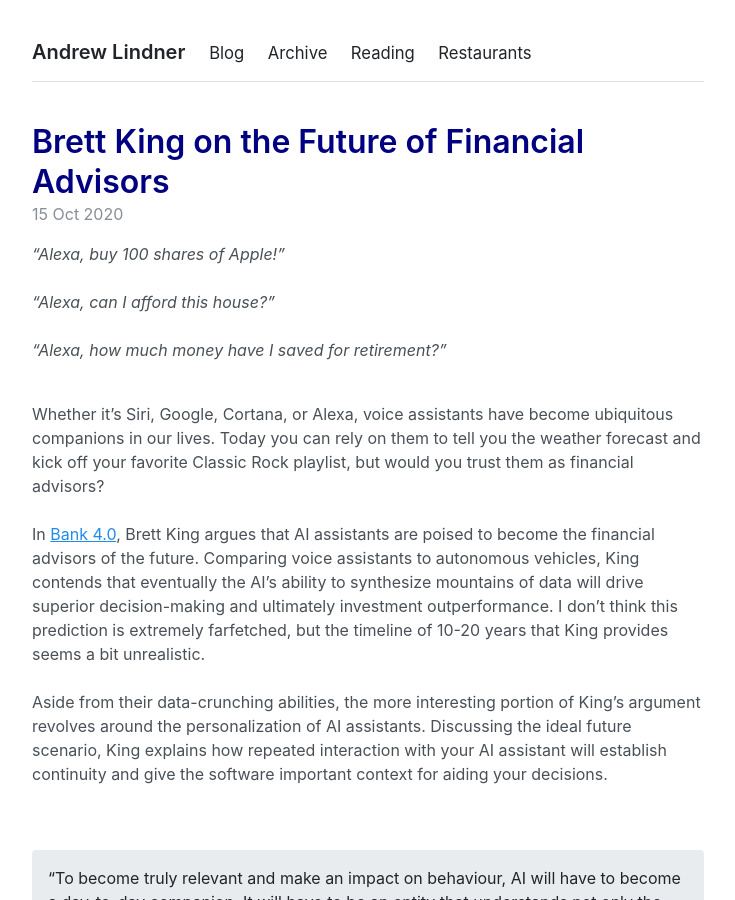
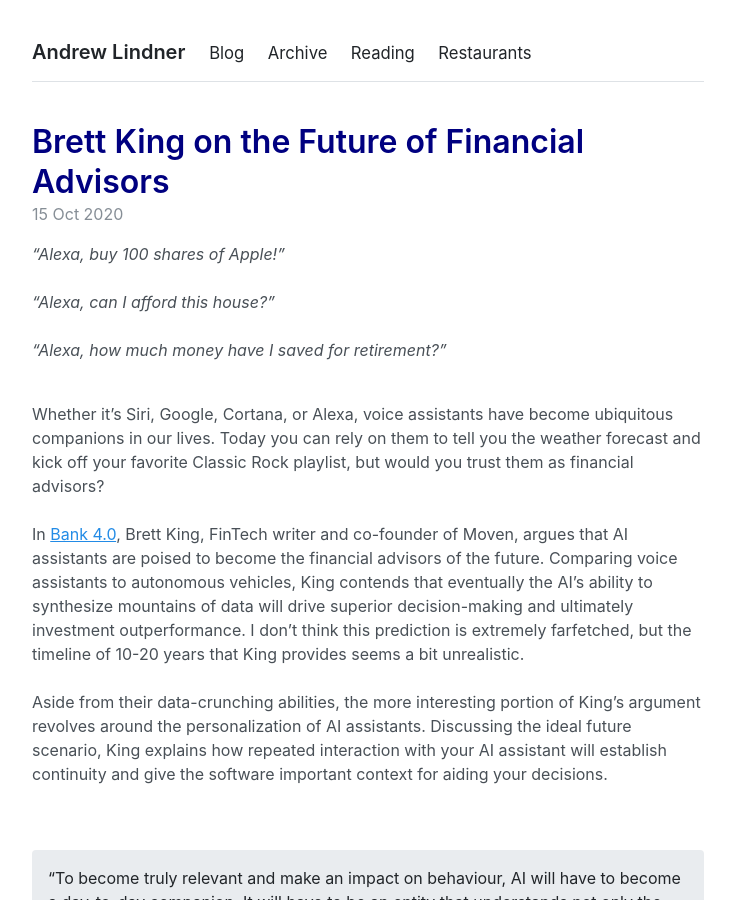
Before and after one commit to rendnil/rendnil.github.io, a Jekyll site: the page built from _posts/2020-10-15-ai-advisors.md, in a window 1280 px wide and 900 px high. Shown: the whole window, without its empty margins (272-1007 px from the left). Built offline with Jekyll 4.4.1, drawn with Linux system fonts in a browser that asks for light colours; nearby versions of some CDN libraries.

Commit message:
Brett King details

```diff
--- a/_posts/2020-10-15-ai-advisors.md
+++ b/_posts/2020-10-15-ai-advisors.md
@@ -16,7 +16,7 @@
 Whether it's Siri, Google, Cortana, or Alexa, voice assistants have become ubiquitous companions in our lives. Today you can rely on them to tell you the weather forecast and kick off your favorite Classic Rock playlist, but would you trust them as financial advisors?
 <br/>
 <br/>
-In <a href="https://www.amazon.com/Bank-4-0-Banking-everywhere-never/dp/9814771767" target="_blank">Bank 4.0</a>, Brett King argues that AI assistants are poised to become the financial advisors of the future. Comparing voice assistants to autonomous vehicles, King contends that eventually the AI's ability to synthesize mountains of data will drive superior decision-making and ultimately investment outperformance. I don't think this prediction is extremely farfetched, but the timeline of 10-20 years that King provides seems a bit unrealistic.
+In <a href="https://www.amazon.com/Bank-4-0-Banking-everywhere-never/dp/9814771767" target="_blank">Bank 4.0</a>, Brett King, FinTech writer and co-founder of Moven, argues that AI assistants are poised to become the financial advisors of the future. Comparing voice assistants to autonomous vehicles, King contends that eventually the AI's ability to synthesize mountains of data will drive superior decision-making and ultimately investment outperformance. I don't think this prediction is extremely farfetched, but the timeline of 10-20 years that King provides seems a bit unrealistic.
 <br/>
 <br/>
 Aside from their data-crunching abilities, the more interesting portion of King's argument revolves around the personalization of AI assistants. Discussing the ideal future scenario, King explains how repeated interaction with your AI assistant will establish continuity and give the software important context for aiding your decisions.
```
